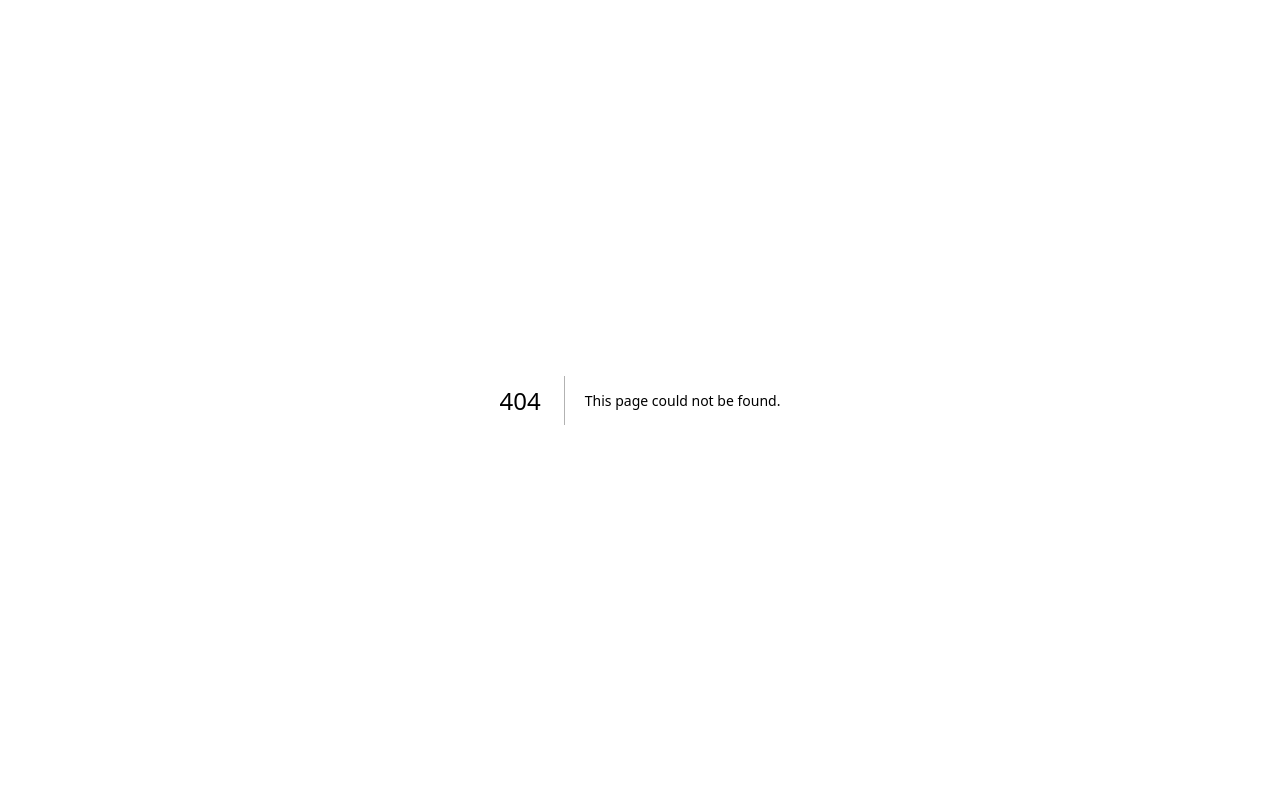
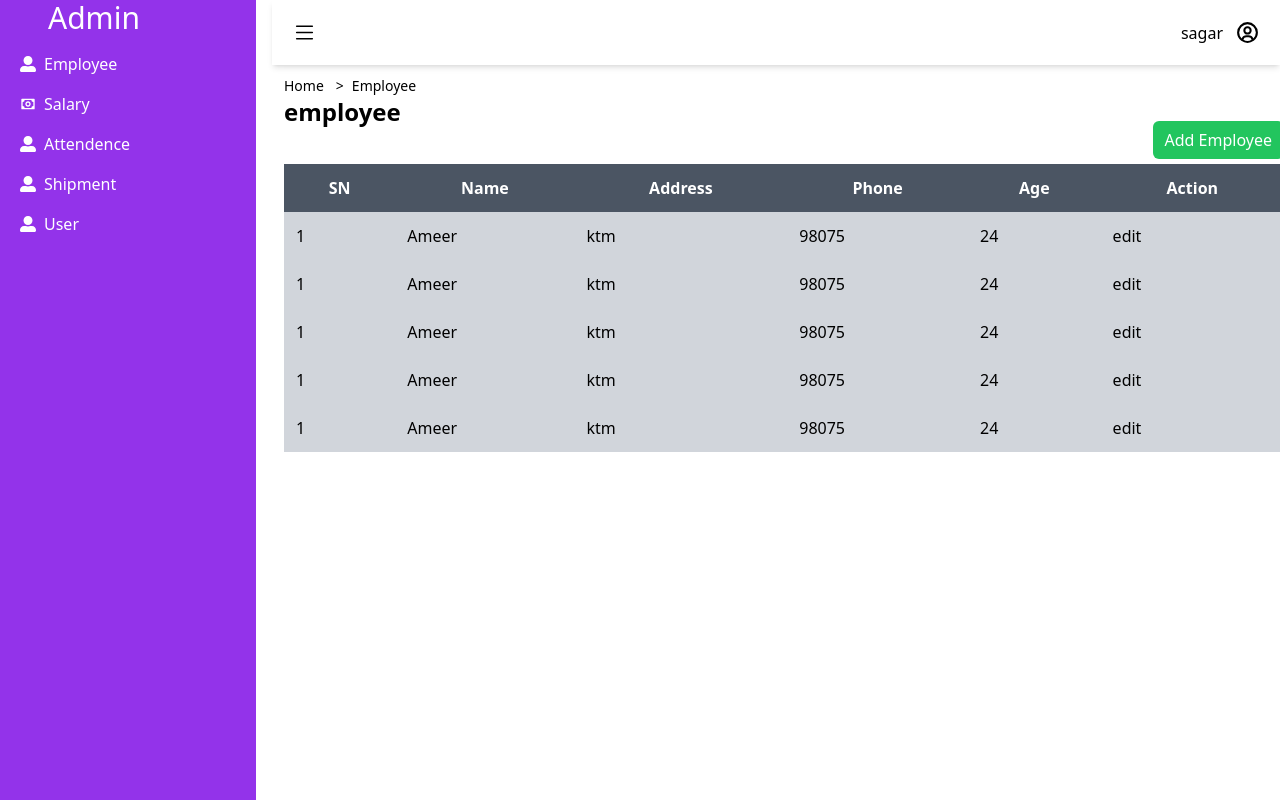
Before and after one commit to Jit-Bdr-Rana/demo, a Next.js app: page /employee in a window 1280 px wide. Before the commit this address had no page. Built offline with nearby package versions, Linux system fonts and the light colour scheme.

Commit message:
feat:employee table

```diff
--- a/components/Container.tsx
+++ b/components/Container.tsx
@@ -1,10 +1,11 @@
+import Link from "next/link";
 
 interface Props{
     children:React.ReactNode;
     breadCrumb?:{
         title:string;
         link:string;
-    }
+    }[]
     title?:string;
 }
 
@@ -12,11 +13,23 @@ const Container =({children,breadCrumb,title}:Props)=>{
     return(
         <div className="m-3">
           <span className="flex gap-2">
-            <span>home</span>
-            <span>{">"}</span>
-            <span>dashboard</span>
+            {
+               breadCrumb?.map((data,index)=>{
+                return(
+                <Link href={data?.link} className="flex gap-3 text-sm ">
+                  <span>{data.title}</span>
+                  {(index+1)!=breadCrumb.length &&
+                   <span>{">"}</span>
+                  }
+                </Link>
+            )
+            })
+            }
           </span>
-          <h1 className="text-2xl">Dashboard</h1>
+          <h1 className="text-2xl font-bold">{title||'Dashboard'}</h1>
+          <div>
+            {children}
+          </div>
 
         </div>
     )
--- /dev/null
+++ b/components/employee/Table.tsx
@@ -0,0 +1,34 @@
+const Table=()=>{
+    return(
+            <table className="w-full mt-3">
+                <thead className=" text-white bg-gray-600">
+                  <tr className="p-3">
+                    <th className="p-3">SN</th>
+                    <th className="p-3">Name</th>
+                    <th className="p-3">Address</th>
+                    <th className="p-3">Phone</th>
+                    <th className="p-3">Age</th>
+                    <th className="p-3">Action</th>
+                  </tr>
+                </thead>
+                <tbody className="">
+                   {
+                    [0,0,0,0,0].map((data,i)=>{
+                        return(
+                            <tr className="bg-gray-300 p-3">
+                                <td className="p-3 ">1</td>
+                                <td className="p-3">Ameer</td>
+                                <td className="p-3">ktm</td>
+                                <td className="p-3">98075</td>
+                                <td className="p-3">24</td>
+                                <td className="p-3">edit</td>
+                            </tr>
+                        )
+                    })
+                   }
+                </tbody>
+            </table>
+    )
+}
+
+export default Table;
--- a/layouts/Mainlayout.tsx
+++ b/layouts/Mainlayout.tsx
@@ -17,7 +17,7 @@ const Mainlayout=({title,children}:Props)=>{
             <title>{title||'demo'}</title>
             <link rel="stylesheet" href="" />
         </Head>
-    <main>
+    <main className="">
          <Sidebar/>
             <div className="w-[80%] ml-[17rem]">
               <Navbar/>
--- /dev/null
+++ b/pages/employee/index.tsx
@@ -0,0 +1,41 @@
+import Container from "@/components/Container"
+import Table from "@/components/employee/Table"
+import Mainlayout from "@/layouts/Mainlayout"
+import Link from "next/link"
+
+const index=()=>{
+    return(
+       <Index/>
+    )
+}
+export default index
+
+const breadCrumb:{title:string,link:string}[]=[
+    {
+      title:'Home',
+      link:'/employee'
+    },
+    {
+      title:'Employee',
+      link:'#'
+    },
+  ]
+
+const Index=()=>{
+    return(
+     <Mainlayout title="employee">
+      <Container
+       breadCrumb={breadCrumb}
+      title="employee"
+      >
+         <div className="flex justify-end">
+            <Link href={'/employee/create'}>
+             <span className="bg-green-500 text-white hover:bg-green-800 rounded-md px-3 py-2">Add Employee</span>
+            </Link>
+         </div>
+        <Table/>
+      </Container>
+     </Mainlayout>
+    )
+
+}
--- a/styles/output.css
+++ b/styles/output.css
@@ -534,68 +534,52 @@ video {
   right: 0px;
 }
 
-.m-5 {
-  margin: 1.25rem;
+.m-3 {
+  margin: 0.75rem;
 }
 
-.m-3 {
-  margin: 0.75rem;
+.ml-\[17rem\] {
+  margin-left: 17rem;
 }
 
 .mt-2 {
   margin-top: 0.5rem;
 }
 
-.ml-28 {
-  margin-left: 7rem;
-}
-
-.ml-32 {
-  margin-left: 8rem;
-}
-
-.ml-48 {
-  margin-left: 12rem;
-}
-
-.ml-52 {
-  margin-left: 13rem;
-}
-
-.ml-64 {
-  margin-left: 16rem;
-}
-
-.ml-\[16rem\] {
-  margin-left: 16rem;
-}
-
-.ml-\[17rem\] {
-  margin-left: 17rem;
-}
-
-.mt-16 {
-  margin-top: 4rem;
+.mt-3 {
+  margin-top: 0.75rem;
 }
 
 .flex {
   display: flex;
 }
 
+.table {
+  display: table;
+}
+
 .min-h-screen {
   min-height: 100vh;
+}
+
+.w-\[80\%\] {
+  width: 80%;
 }
 
 .w-\[20\%\] {
   width: 20%;
 }
 
-.w-\[80\%\] {
-  width: 80%;
+.w-full {
+  width: 100%;
 }
 
 .items-center {
   align-items: center;
+}
+
+.justify-end {
+  justify-content: flex-end;
 }
 
 .justify-center {
@@ -628,17 +612,41 @@ video {
   background-color: rgb(147 51 234 / var(--tw-bg-opacity));
 }
 
-.bg-gray-500 {
+.bg-slate-300 {
   --tw-bg-opacity: 1;
-  background-color: rgb(107 114 128 / var(--tw-bg-opacity));
+  background-color: rgb(203 213 225 / var(--tw-bg-opacity));
+}
+
+.bg-slate-400 {
+  --tw-bg-opacity: 1;
+  background-color: rgb(148 163 184 / var(--tw-bg-opacity));
+}
+
+.bg-gray-600 {
+  --tw-bg-opacity: 1;
+  background-color: rgb(75 85 99 / var(--tw-bg-opacity));
+}
+
+.bg-gray-300 {
+  --tw-bg-opacity: 1;
+  background-color: rgb(209 213 219 / var(--tw-bg-opacity));
+}
+
+.bg-green-500 {
+  --tw-bg-opacity: 1;
+  background-color: rgb(34 197 94 / var(--tw-bg-opacity));
+}
+
+.p-5 {
+  padding: 1.25rem;
 }
 
 .p-2 {
   padding: 0.5rem;
 }
 
-.p-5 {
-  padding: 1.25rem;
+.p-3 {
+  padding: 0.75rem;
 }
 
 .px-12 {
@@ -651,8 +659,23 @@ video {
   padding-right: 1.25rem;
 }
 
+.px-3 {
+  padding-left: 0.75rem;
+  padding-right: 0.75rem;
+}
+
+.py-2 {
+  padding-top: 0.5rem;
+  padding-bottom: 0.5rem;
+}
+
 .pt-16 {
   padding-top: 4rem;
+}
+
+.text-2xl {
+  font-size: 1.5rem;
+  line-height: 2rem;
 }
 
 .text-3xl {
@@ -660,9 +683,13 @@ video {
   line-height: 2.25rem;
 }
 
-.text-2xl {
-  font-size: 1.5rem;
-  line-height: 2rem;
+.text-sm {
+  font-size: 0.875rem;
+  line-height: 1.25rem;
+}
+
+.font-bold {
+  font-weight: 700;
 }
 
 .text-white {
@@ -685,3 +712,8 @@ video {
   --tw-bg-opacity: 1;
   background-color: rgb(88 28 135 / var(--tw-bg-opacity));
 }
+
+.hover\:bg-green-800:hover {
+  --tw-bg-opacity: 1;
+  background-color: rgb(22 101 52 / var(--tw-bg-opacity));
+}
```
Also changed, not shown: pages/dashboard.tsx (+17 -5 lines), components/employee/Form.tsx (added), pages/employee/create.tsx (added).
